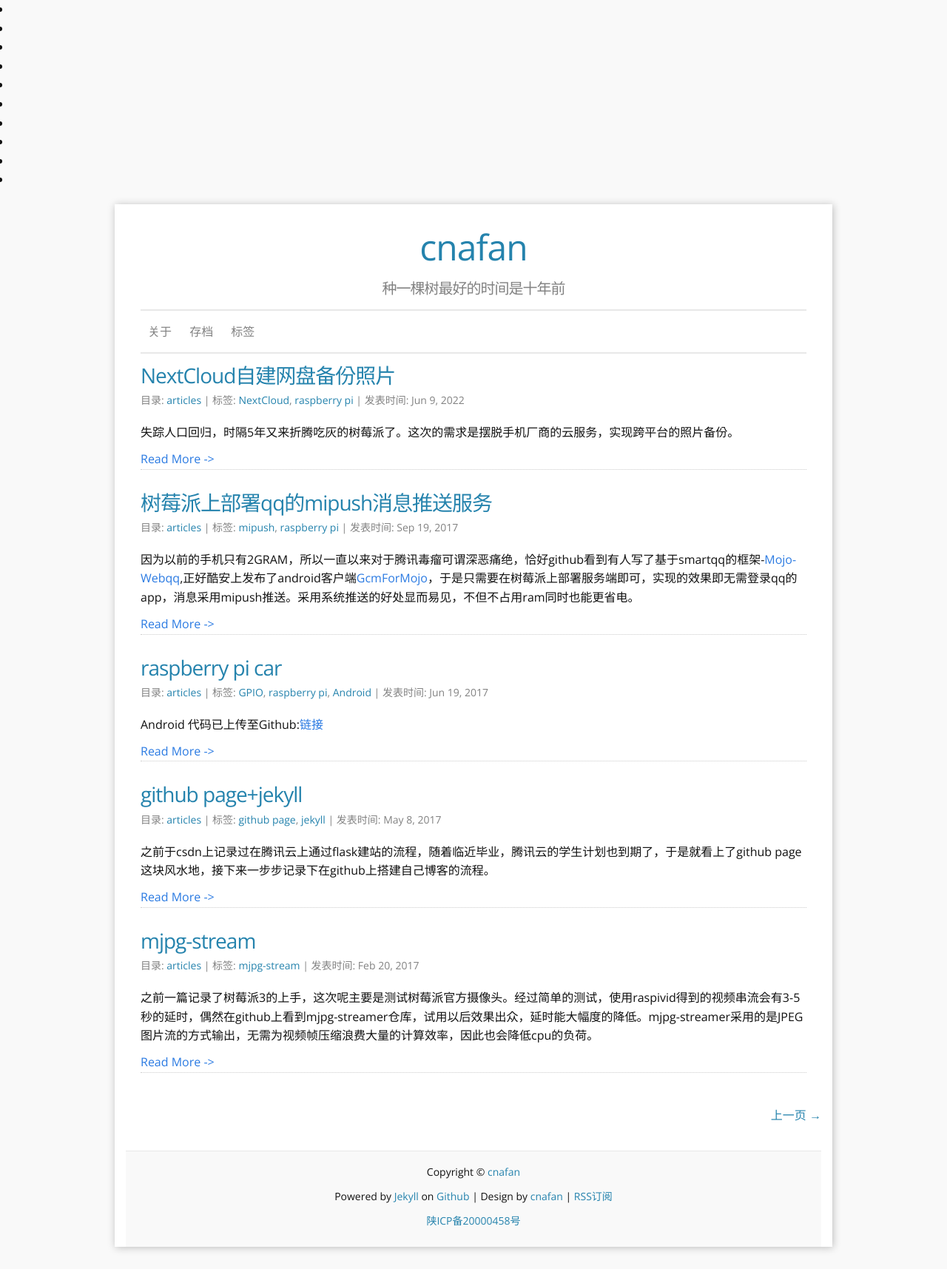
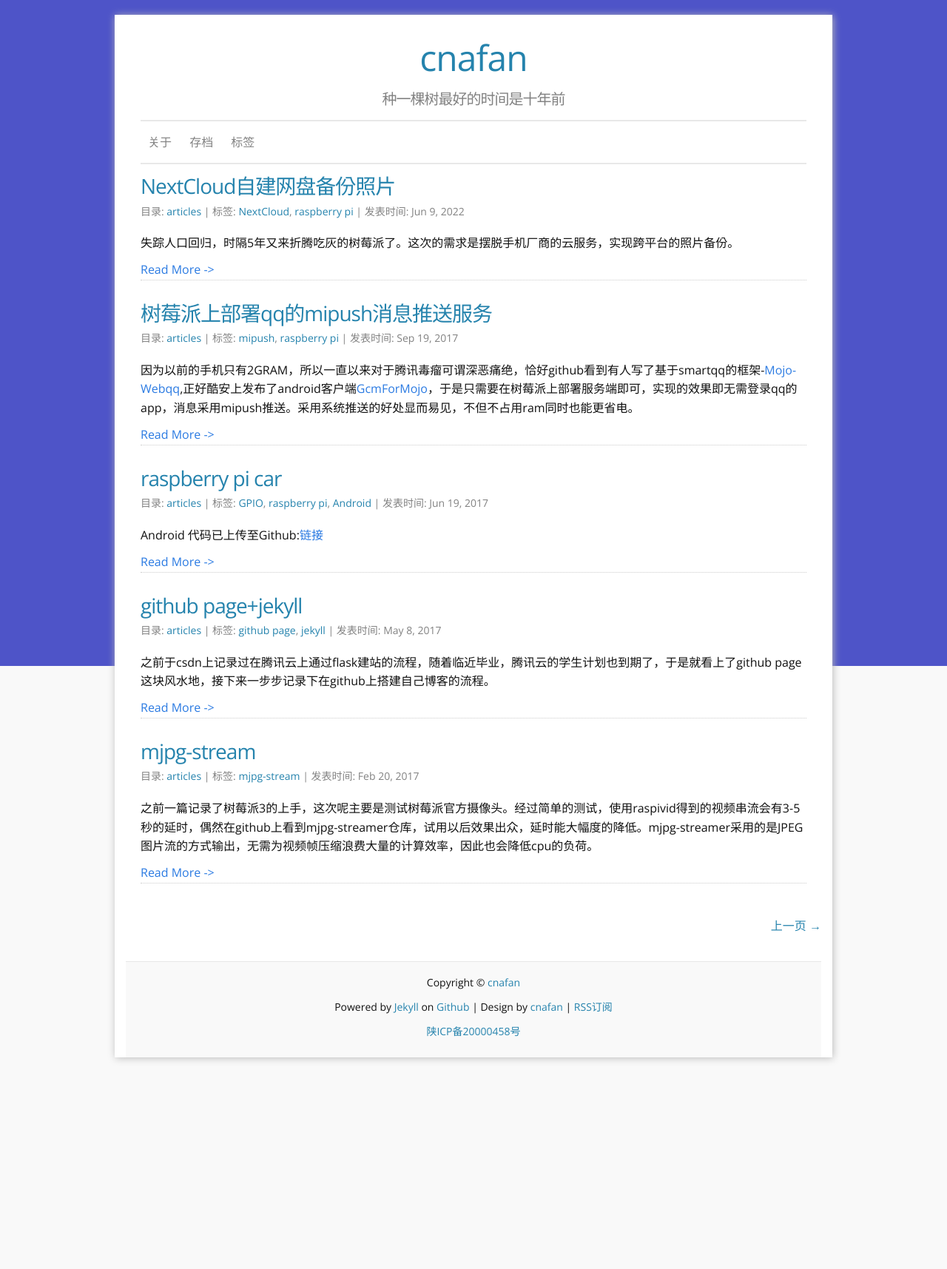
Before and after one commit to cnafan/cnafan.github.io, a Jekyll site: the page built from index.html, in a window 1280 px wide. Shown: the whole page at 74% size. Built offline with Jekyll 4.4.1, drawn with Linux system fonts in a browser that asks for light colours; nearby versions of some CDN libraries; the list of posts is cut into pages by our own code; comment, search, counter and statistics services are not loaded; after the commit the page ends 1459 px from its top, so only the background shows below that.

Commit message:
Update header.html
link animation.css

```diff
--- a/_includes/header.html
+++ b/_includes/header.html
@@ -23,5 +23,7 @@
     </nav>
 
   </div>
+  <link rel="stylesheet" href="{{ '/css/animation.css' | relative_url }}">
+
 
 </header>
```
